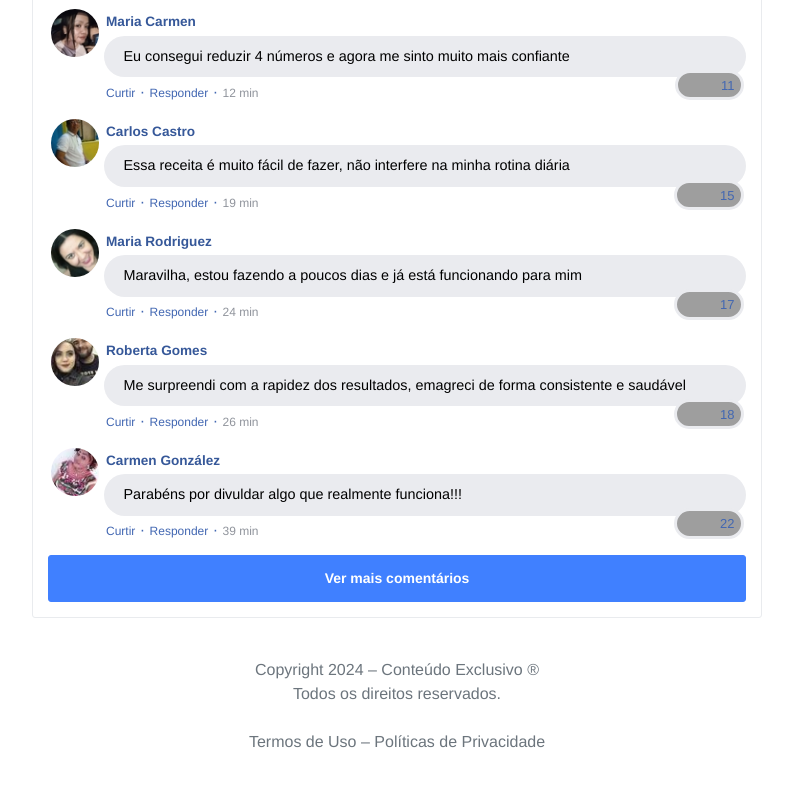
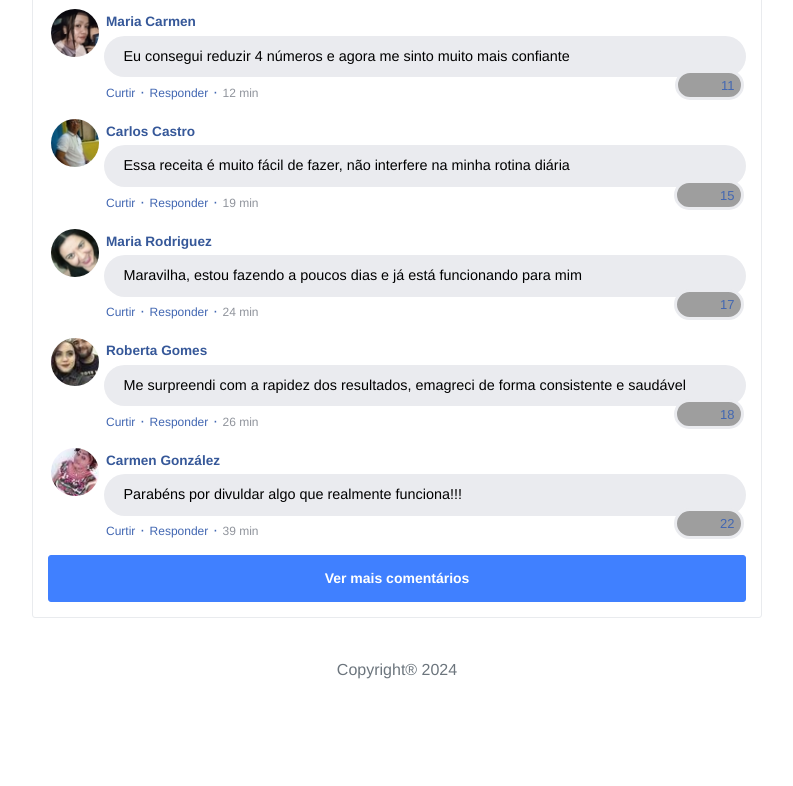
Before and after one commit to vmnegocios/everydaynationalnews.site, a plain HTML site: page pvLR/index.html in a window 1280 px wide. Shown: the part 766-1552 px from the top of the page, without its empty margins (243-1036 px from the left). After the commit the page ends 1464 px from the top, so only its background shows below. Drawn offline with nearby package versions, Linux system fonts and the light colour scheme; grey boxes are pictures that could not be loaded; a script that the page names is missing.

Commit message:
Update index.html

```diff
--- a/pvLR/index.html
+++ b/pvLR/index.html
@@ -11,7 +11,7 @@
     <meta charset="UTF-8">
     <meta http-equiv="X-UA-Compatible" content="IE=edge">
     <meta name="viewport" content="width=device-width, initial-scale=1.0">
-    <meta name="description" content="Conteúdo Exclusivo">
+    <meta name="description" content="Free Presentation">
     <link rel="stylesheet" href="https://stackpath.bootstrapcdn.com/bootstrap/4.1.3/css/bootstrap.min.css" integrity="sha384-MCw98/SFnGE8fJT3GXwEOngsV7Zt27NXFoaoApmYm81iuXoPkFOJwJ8ERdknLPMO" crossorigin="anonymous">
     <link rel="preconnect" href="https://fonts.googleapis.com">
     <link rel="preconnect" href="https://fonts.gstatic.com" crossorigin>
@@ -437,11 +437,7 @@
 
   <footer class="bg-white py-3 text-center">
 
-    <span style="color:#6C757D">Copyright 2024 – Conteúdo Exclusivo ®
-        <br>Todos os direitos reservados.</span><br><br>
-
-      <div class="text-secondary"><a href="termos.html" class="text-secondary">Termos de Uso</a> – <a href="privacidade.html"
-          class="text-secondary">Políticas de Privacidade</a></div><br>
+    <span style="color:#6C757D">Copyright® 2024
 
 <script>
     let prefix = ["https://payment.hotmart.com", "https://pay.hotmart.com", "https://go.hotmart.com"];
```
